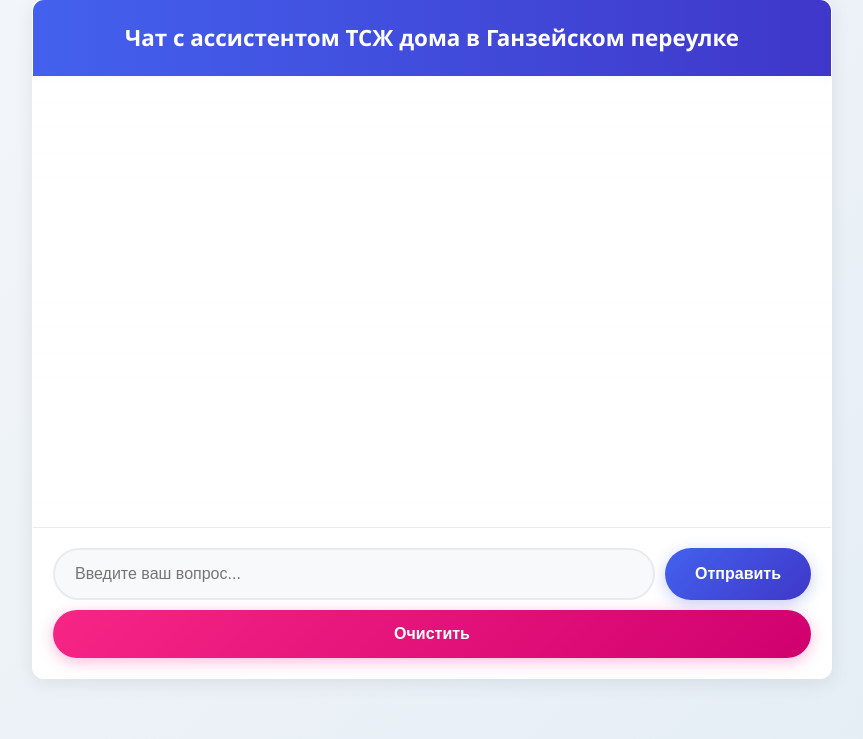
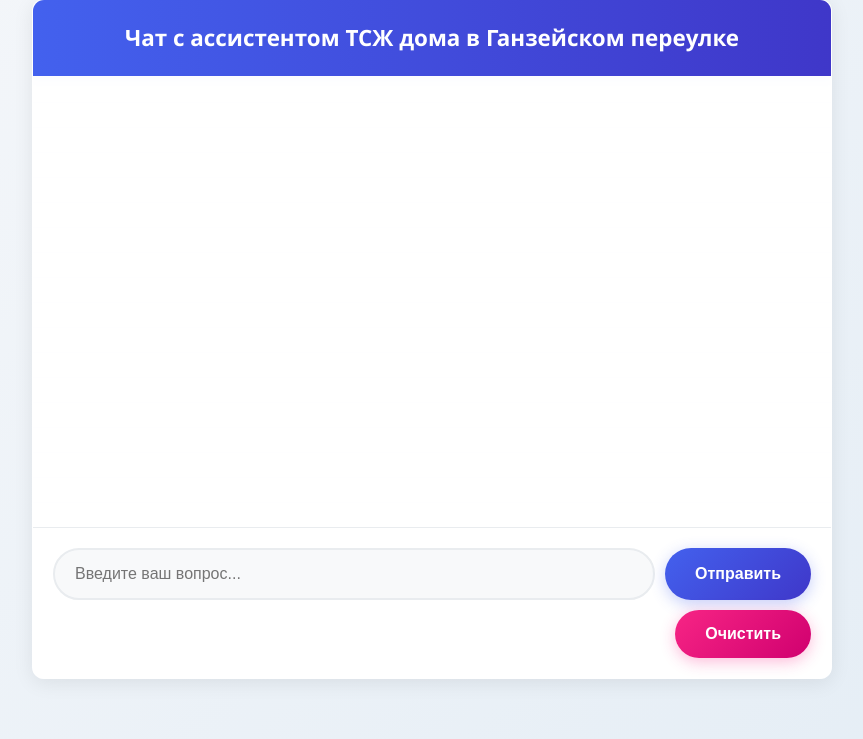
Before and after one commit to proftwist/tsz-assistant, a Flask app: page / in a window 1280 px wide. Shown: the part 61-800 px from the top of the page, without its empty margins (208-1071 px from the left). Run offline with Flask 3, Linux system fonts and the light colour scheme; data that the repository does not hold is empty; parts of the project's set-up code (start-up, migrations or seed data) failed here and were passed over.

Commit message:
Кнопка очистки формы теперь справа.

```diff
--- a/static/style.css
+++ b/static/style.css
@@ -289,8 +289,8 @@ body {
     align-items: center;            /* Вертикальное центрирование */
     gap: 8px;                       /* Расстояние между элементами внутри кнопки */
     margin-top: 0;                  /* Убираем отступ сверху */
-    margin-left: 0;                 /* Выравнивание по левому краю */
-    width: 100%;                    /* Полная ширина контейнера */
+    margin-left: auto;               /* Выравнивание по правому краю */
+    width: auto;                    /* Автоматическая ширина */
     justify-content: center;        /* Центрирование текста в кнопке */
 }
 
@@ -507,6 +507,6 @@ body {
         width: 100%;                /* Полная ширина кнопки */
         justify-content: center;    /* Центрирование текста в кнопке */
         margin-top: 10px;           /* Отступ сверху */
-        margin-left: 0;             /* Убираем выравнивание по правому краю */
+        margin-left: 0;             /* Центрирование на мобильных устройствах */
     }
 }
```
